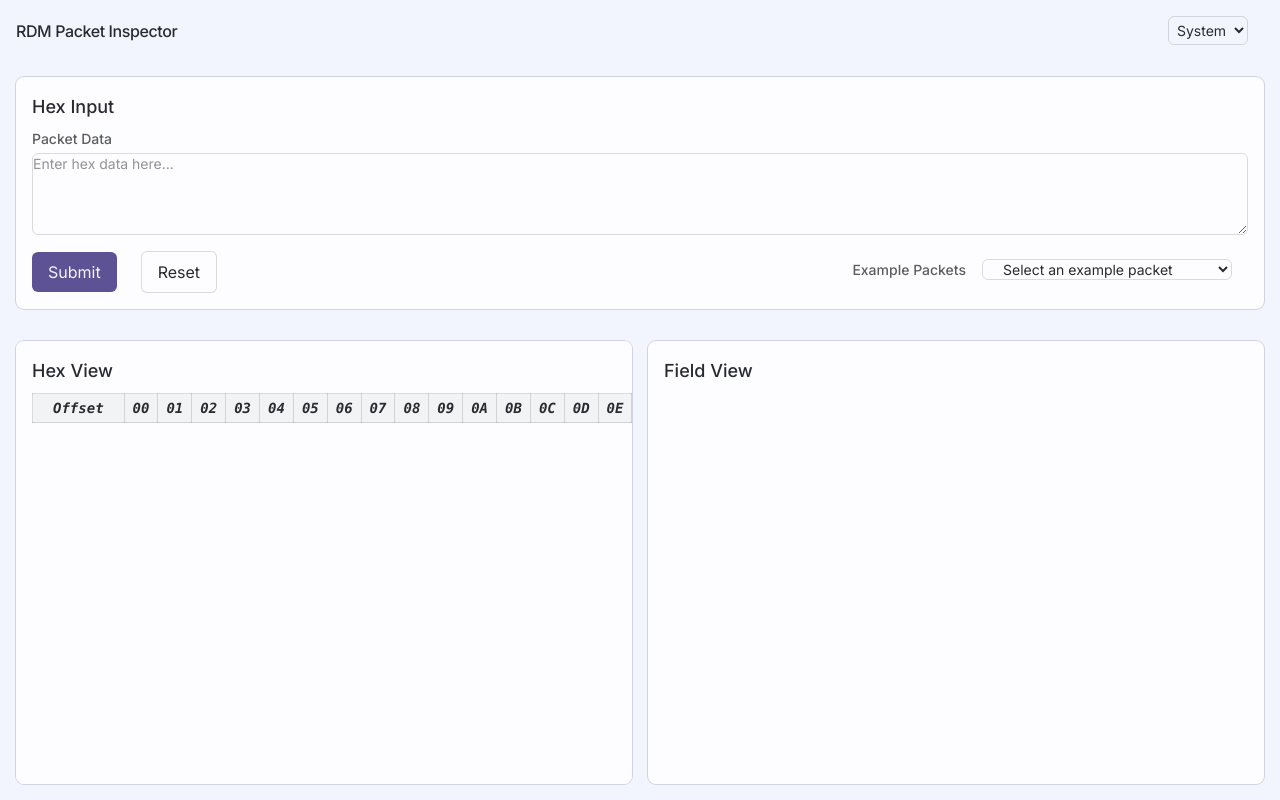
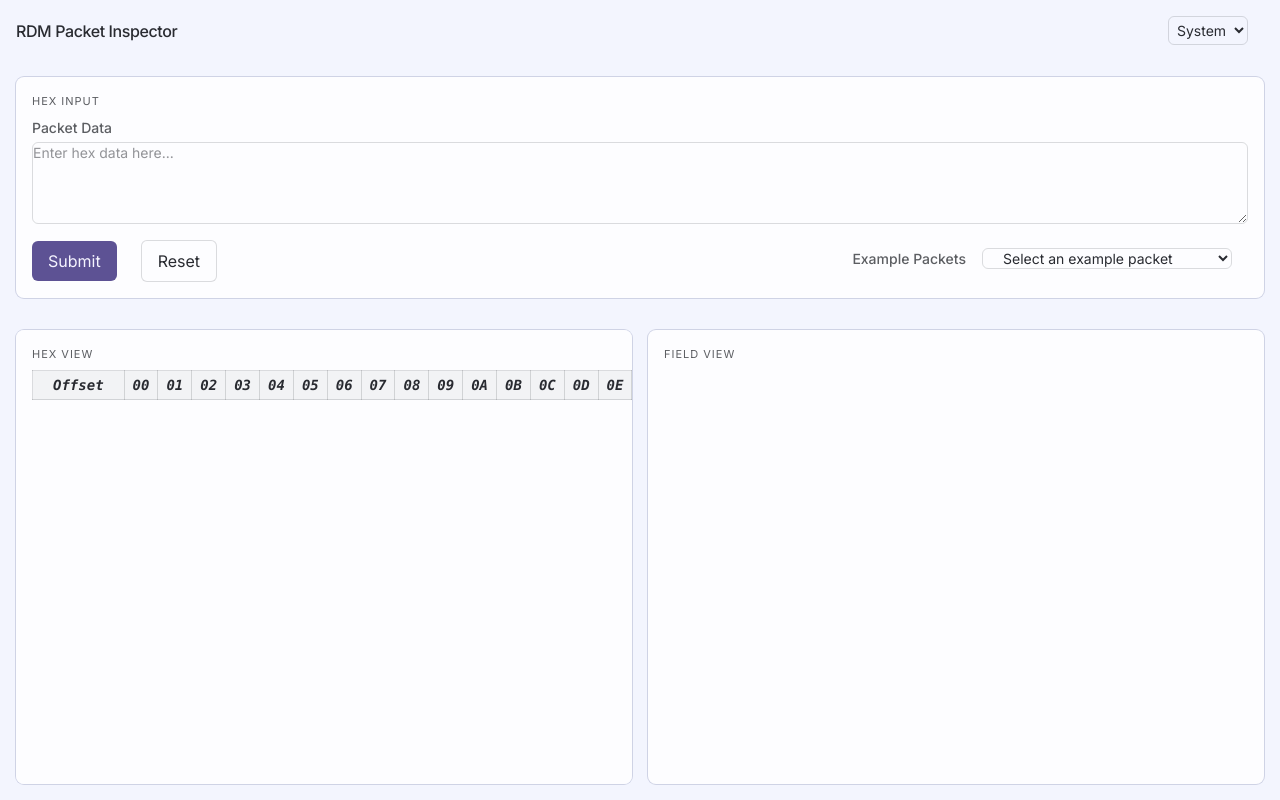
Before and after one commit to r-chua/rdm-packet-inspector, a React (Vite) app: page / in a window 1280 px wide. Built offline with nearby package versions, Linux system fonts and the light colour scheme.

Commit message:
feat: condense section labels

```diff
--- a/src/components/FieldView.tsx
+++ b/src/components/FieldView.tsx
@@ -120,7 +120,7 @@ export function FieldView({
 
   return (
     <section className="p-4" aria-labelledby="field-view-title">
-      <h2 id="field-view-title" className="text-lg font-medium mb-2">
+      <h2 id="field-view-title" className="pane-label mb-2">
         Field View
       </h2>
 
--- a/src/components/HexInput.tsx
+++ b/src/components/HexInput.tsx
@@ -41,7 +41,7 @@ export function HexInput({ onParse }: HexInputProps) {
 
   return (
     <section className="p-4" aria-labelledby="hex-input-title">
-      <h2 id="hex-input-title" className="text-lg font-medium mb-2">
+      <h2 id="hex-input-title" className="pane-label mb-2">
         Hex Input
       </h2>
       <form aria-labelledby="hex-input-title">
--- a/src/components/HexView.tsx
+++ b/src/components/HexView.tsx
@@ -120,7 +120,7 @@ export function HexView({
 
   return (
     <section className="p-4" aria-labelledby="hex-view-title">
-      <h2 id="hex-view-title" className="text-lg font-medium mb-2">
+      <h2 id="hex-view-title" className="pane-label mb-2">
         Hex View
       </h2>
       <table
--- a/src/index.css
+++ b/src/index.css
@@ -75,3 +75,12 @@
   --shadow-md: var(--elev-md);
   --shadow-lg: var(--elev-lg);
 }
+
+@layer components {
+  .pane-label {
+    font-size: 11px;
+    text-transform: uppercase;
+    letter-spacing: 0.09em;
+    color: var(--fg-muted);
+  }
+}
```
